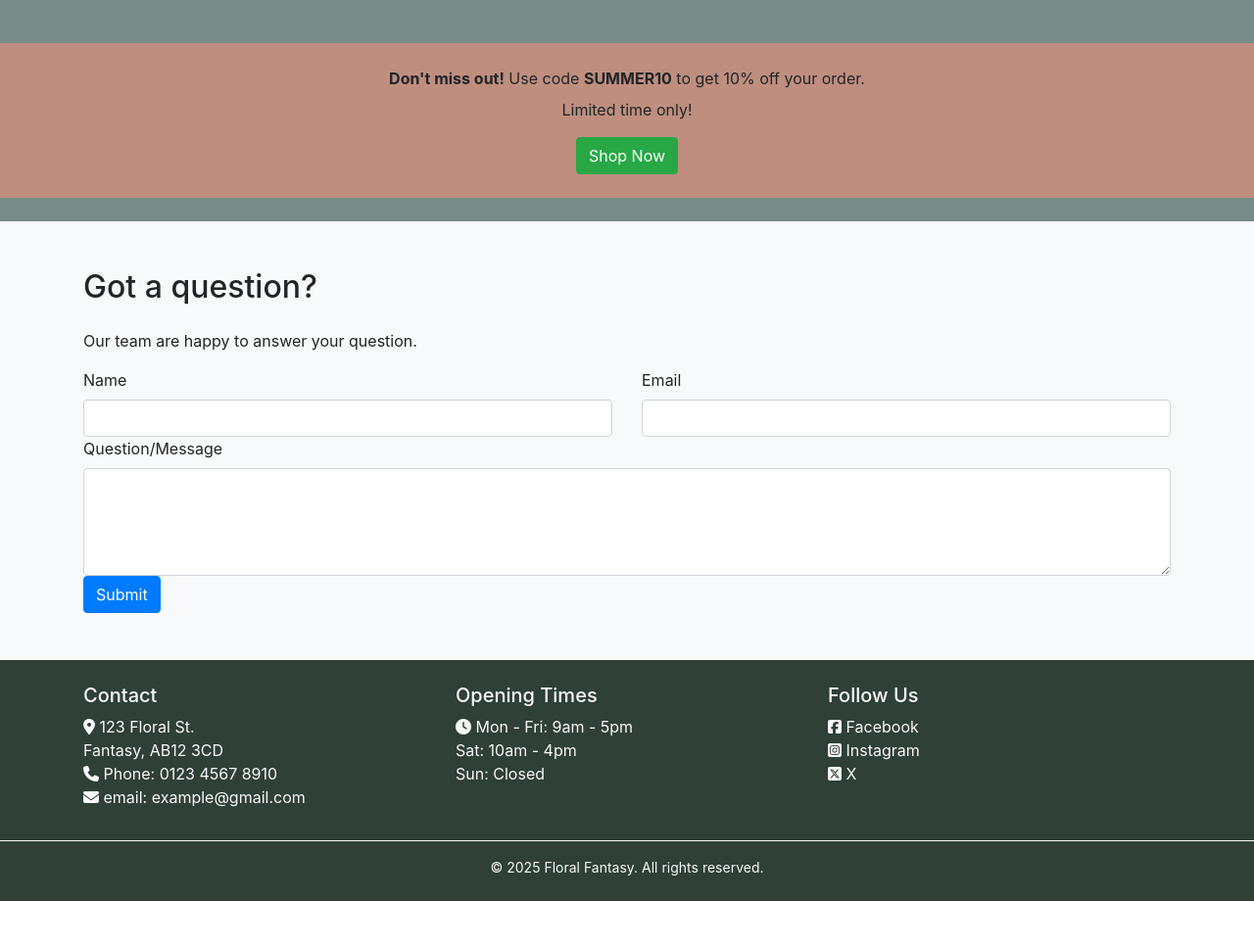
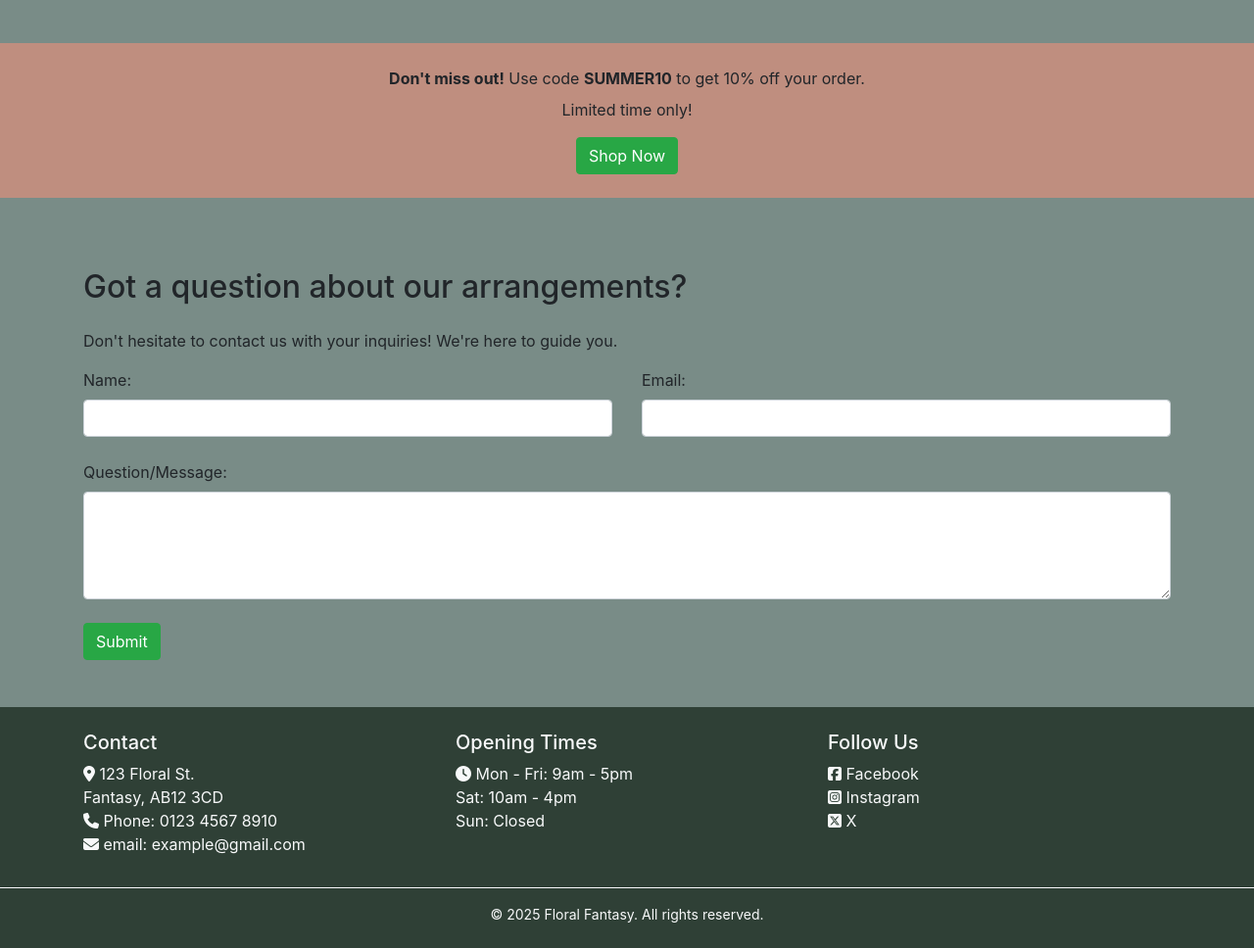
Before and after one commit to jessi25924/floral_fantasy, a Django app: page / in a window 1280 px wide. Shown: the part 1352-2320 px from the top of the page at 98% size. Before the commit the page ends 2272 px from the top, so only its background shows below. Run offline with Django 4.2, Linux system fonts and the light colour scheme; some libraries are stand-ins or nearby versions; some web fonts are replaced.

Commit message:
contact form styling

```diff
--- a/landing/templates/landing/index.html
+++ b/landing/templates/landing/index.html
@@ -55,31 +55,31 @@
     </section>
 
     <!-- Contact Form -->
-     <section id="contact" class="py-5 bg-light">
+     <section id="contact" class="py-5">
         <div class="container">
-            <h2 class="mb-4">Got a question?</h2>
-            <p>Our team are happy to answer your question.</p>
+            <h2 class="mb-4">Got a question about our arrangements?</h2>
+            <p>Don't hesitate to contact us with your inquiries! We're here to guide you.</p>
 
             <form method="post" action="{% url 'contact_submit' %}" class="row g-3">
             {% csrf_token %}
 
             <div class="col-md-6">
-                <label for="id_name" class="form-label">Name</label>
+                <label for="id_name" class="form-label">Name:</label>
                 <input type="text" name="name" id="id_name" class="form-control" required maxlength="100">
             </div>
 
             <div class="col-md-6">
-                <label for="id_email" class="form-label">Email</label>
+                <label for="id_email" class="form-label">Email:</label>
                 <input type="email" name="email" id="id_email" class="form-control" required>
             </div>
 
             <div class="col-12">
-                <label for="id_message" class="form-label">Question/Message</label>
+                <label for="id_message" class="form-label mt-4">Question/Message:</label>
                 <textarea name="message" id="id_message" class="form-control" rows="4" required></textarea>
             </div>
 
             <div class="col-12">
-                <button type="submit" class="btn btn-primary">
+                <button type="submit" class="btn btn-success mt-4">
                 Submit
                 </button>
             </div>
```
